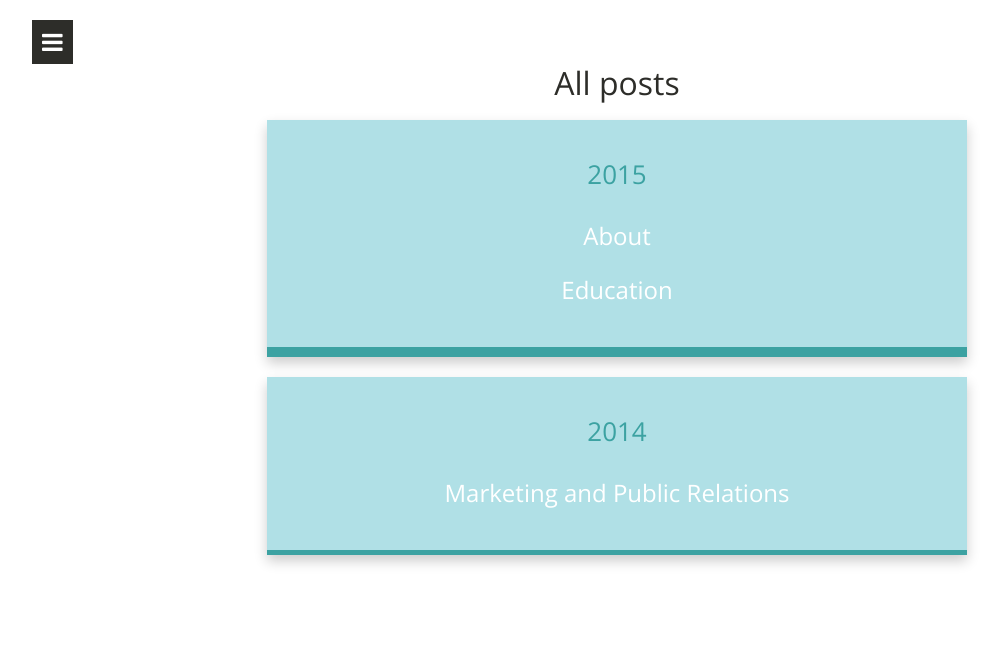
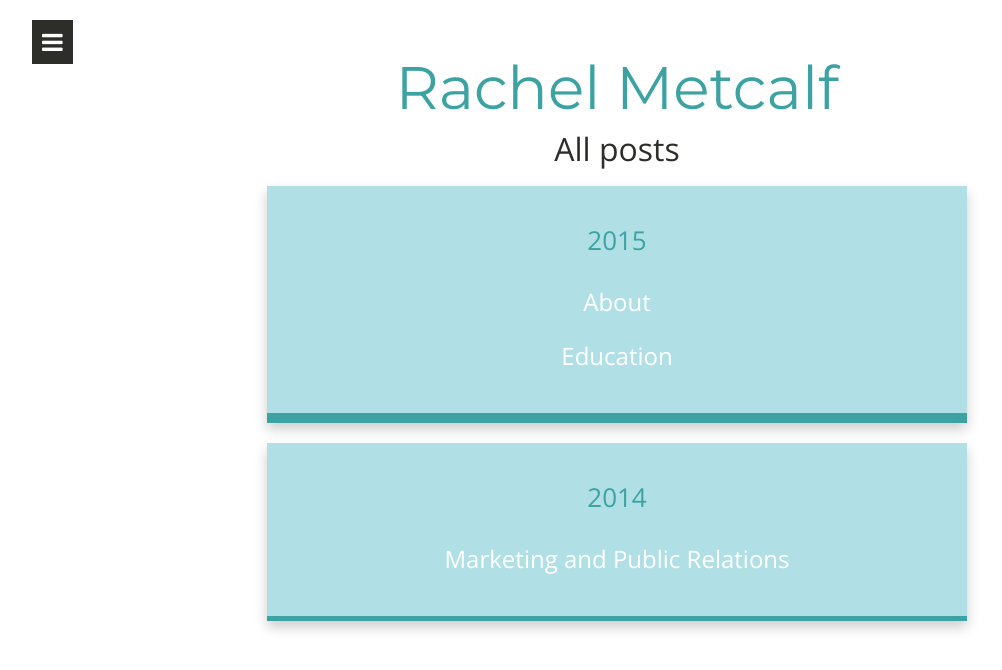
Before and after one commit to rcmetcalf/rcmetcalf.github.io, a Jekyll site: the page built from posts.html, in a window 1280 px wide. Shown: the top 670 px of the page, without its empty margins (8-1010 px from the left). Built offline with Jekyll 4.4.1, drawn with Linux system fonts in a browser that asks for light colours; nearby versions of some CDN libraries; Markdown is read by kramdown in place of the engine named in the settings.

Commit message:
added author

```diff
--- a/_config.yml
+++ b/_config.yml
@@ -11,6 +11,7 @@ disqus_account: cartenoire
 github_repository: https://github.com/rcmetcalf/rcmetcalf.github.io
 addthis_id: ra-513c6fa83da6ec67
 post_limit: 10
+author_name: Rachel Metcalf
 
 # Social usernames/URLs
 twitter_username: rmetcow
```
